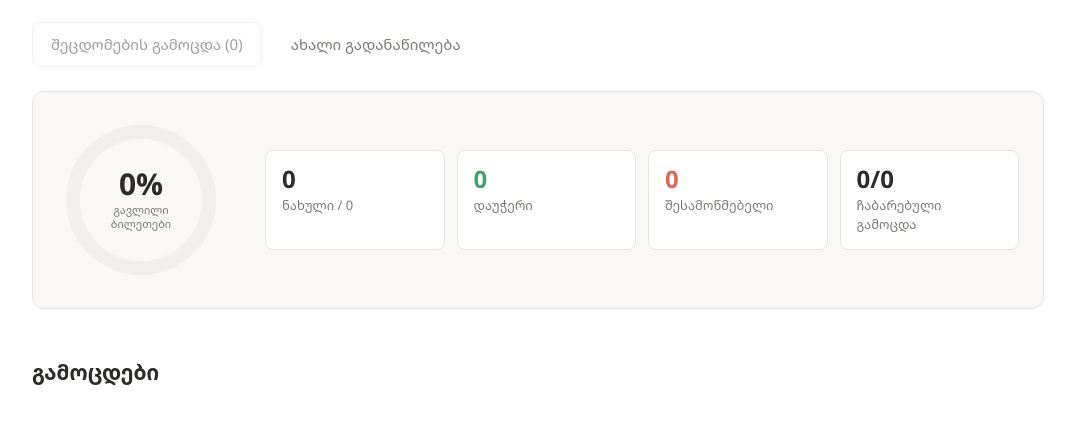
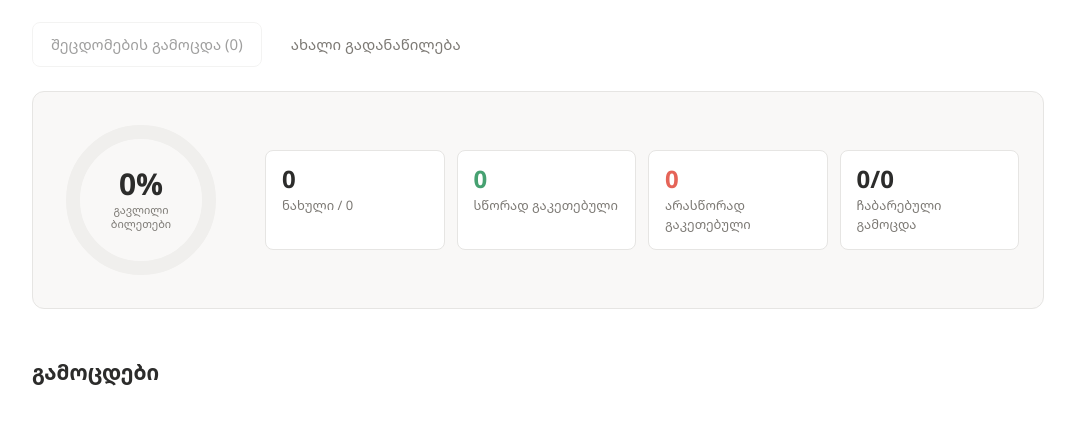
Before and after one commit to G10rga/Teoria, a Flask app: page / in a window 1280 px wide. Shown: the part 167-592 px from the top of the page, without its empty margins (102-1177 px from the left). Run offline with Flask 3, Linux system fonts and the light colour scheme; the visitor is signed in with stand-in values (Sample User, id 1); data that the repository does not hold is empty; some libraries are stand-ins or nearby versions.

Commit message:
Update metric labels in index.html

```diff
--- a/templates/index.html
+++ b/templates/index.html
@@ -51,8 +51,8 @@
   </div>
   <div class="metrics">
     <div class="metric"><b>{{ stats.seen }}</b><span>ნახული / {{ stats.total }}</span></div>
-    <div class="metric is-green"><b>{{ stats.mastered }}</b><span>დაუჭერი</span></div>
-    <div class="metric is-red"><b>{{ stats.pending }}</b><span>შესამოწმებელი</span></div>
+    <div class="metric is-green"><b>{{ stats.mastered }}</b><span>სწორად გაკეთებული</span></div>
+    <div class="metric is-red"><b>{{ stats.pending }}</b><span>არასწორად გაკეთებული</span></div>
     <div class="metric"><b>{{ stats.passed_attempts }}/{{ stats.attempts }}</b><span>ჩაბარებული გამოცდა</span></div>
   </div>
 </section>
```
